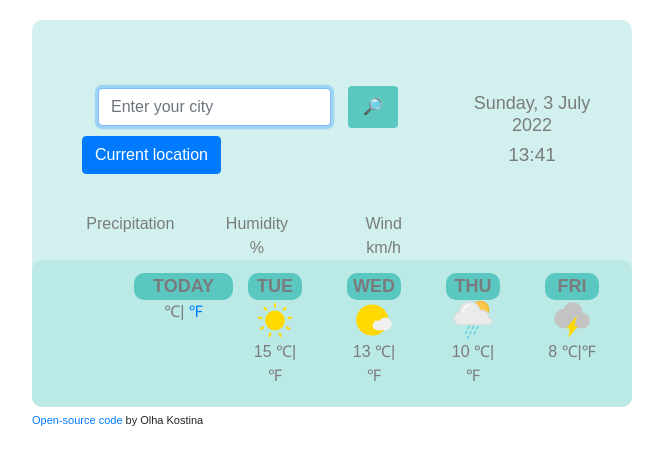
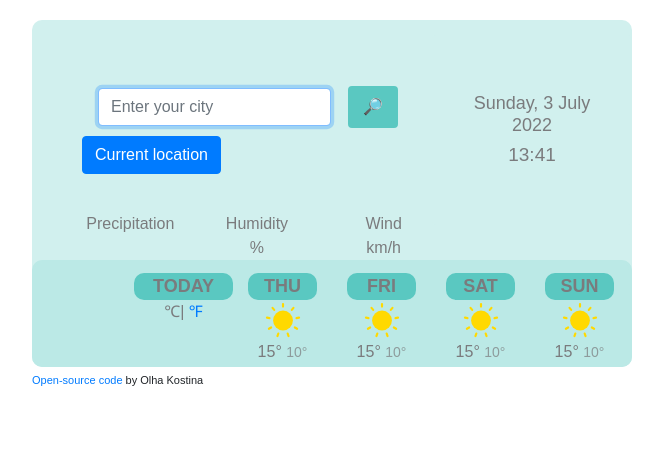
Before and after one commit to OlhaKostina/weather-forecast-app, a plain HTML site: page index.html in a window 1280 px wide. Shown: the whole page, without its empty margins (308-971 px from the left). Drawn offline with nearby package versions, Linux system fonts and the light colour scheme; no server answers; a web font is replaced by a local one.

Commit message:
Inject HTML code with weather forecast to JS

```diff
--- a/index.html
+++ b/index.html
@@ -72,36 +72,11 @@
               <li> <span id = "current-temperature"></span> <a href="#" id = "celsius" class="active">℃</a>| <a href="#" id = "fahrenheit"> ℉ </a> </li>
               <li> <span id="description"></span></li>
             </ul>
+            </div>
           </div>
           </div>
-          </div>
-          <div class="col-2">
-            <ul id="weather-of-the-day">
-              <li class="today">TUE</li>
-              <li><img src="images/sun.svg" alt="Sun icon" class="weather-img"></li>
-              <li>  <span id = "temperature">15 </span>℃|℉ </a></li>
-            </ul>
-          </div>
-          <div class="col-2">
-            <ul id="weather-of-the-day">
-              <li class="today">WED</li>
-              <li><img src="images/cloud-sun.svg" alt="Sun icon" class="weather-img"></li>
-              <li>  <span id = "temperature">13 </span>℃|℉</li>
-            </ul>
-          </div>
-          <div class="col-2">
-              <ul id="weather-of-the-day">
-              <li class="today">THU</li>
-              <li><img src="images/cloud-sun-rain.svg" alt="Sun icon" class="weather-img"></li>
-              <li> <span id = "temperature"> 10 </span>℃|℉</li>
-            </ul>
-          </div>
-          <div class="col-2">
-            <ul id="weather-of-the-day">
-              <li class="today">FRI</li>
-              <li><img src="images/cloud-lightning.svg" alt="Sun icon" class="weather-img"></li>
-              <li> <span id = "temperature"> 8 </span>℃|℉</li>
-            </ul>
+          <div class="col-8">
+            <div class="row" id="forecast"></div>
           </div>
         </div>
         </div>
--- a/src/script.js
+++ b/src/script.js
@@ -81,6 +81,29 @@ function showCurrentLocation(event) {
   navigator.geolocation.getCurrentPosition(searchCurrentLocation);
 }
 
+function displayForecast() {
+  let forecastElement = document.querySelector("#forecast");
+  let forecastHTML = ``;
+  let days = ["THU", "FRI", "SAT", "SUN"];
+  days.forEach(function (day) {
+    forecastHTML =
+      forecastHTML +
+      `
+    <div class = "col-3">
+    <div id="weather-of-the-day-forecast">
+      <div class="today">${day}</div>
+      <img src="images/sun.svg" alt="Sun icon" class="weather-img">
+      <div>  <span id = "max-temperature">15° </span>  <span id = "min-temperature">10° </span> </div>
+    </div>
+    </div>
+  `;
+  });
+  forecastHTML = forecastHTML + `</div>`;
+  forecastElement.innerHTML = forecastHTML;
+}
+
+displayForecast();
+
 function convertToFahrenheit(event) {
   event.preventDefault();
   celTemperature.classList.remove("active");
--- a/src/styles.css
+++ b/src/styles.css
@@ -40,6 +40,7 @@ small {
   padding: 0;
   width: 500px;
 }
+
 .col-6 {
   text-align: center;
 }
@@ -86,6 +87,10 @@ small {
 #weather-of-the-day {
   padding: 10px 15px 0 0;
 }
+
+#weather-of-the-day-forecast {
+  padding-top: 10px;
+}
 #day-weather {
   padding: 0;
 }
@@ -93,8 +98,19 @@ small {
 #weather-of-the-day .active {
   color: #7a7b7d;
   cursor: default;
+  text-align: center;
 }
 
 #weather-of-the-day .active:hover {
   text-decoration: none;
 }
+
+#min-temperature {
+  font-size: 14px;
+  opacity: 0.7;
+}
+
+#forecast {
+  text-align: center;
+  color: #7a7b7d;
+}
```
